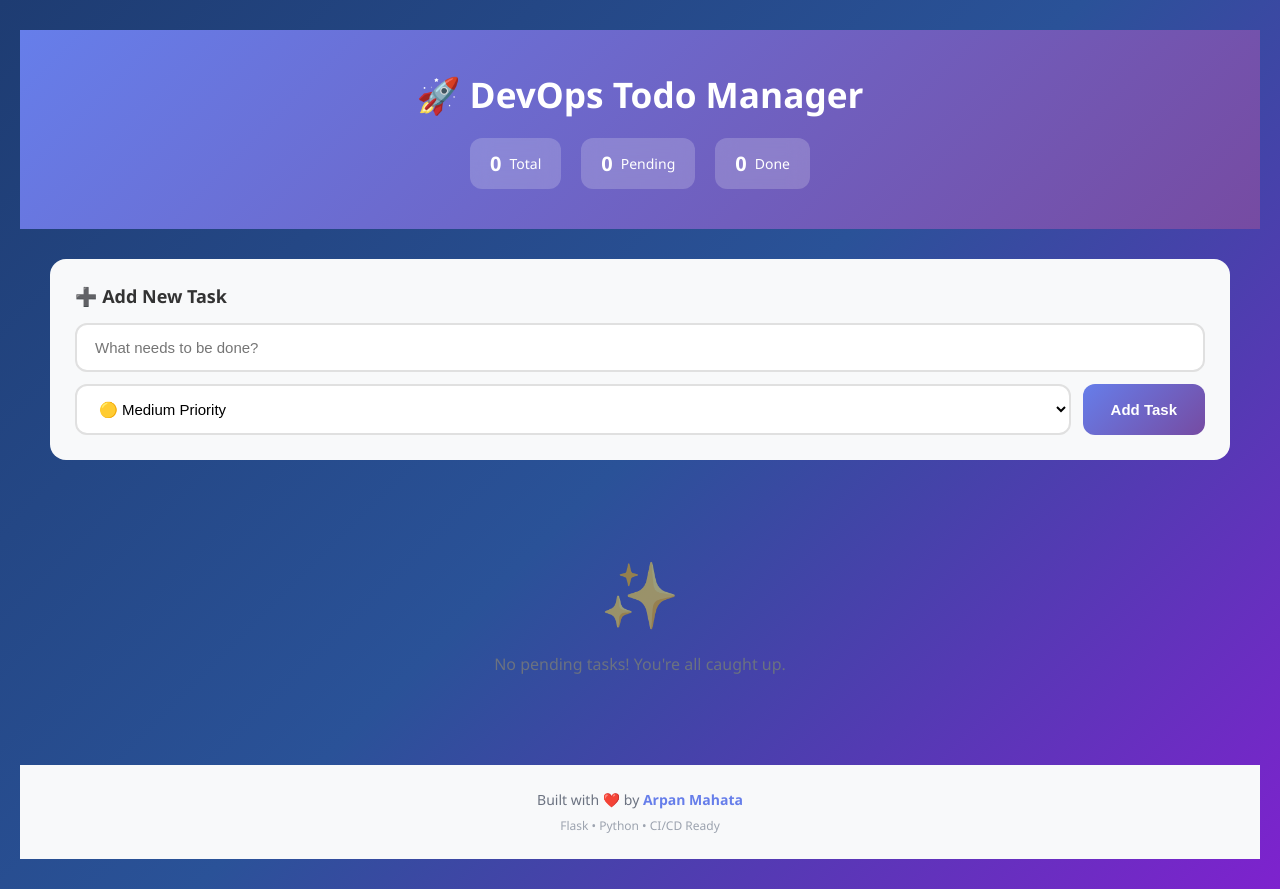
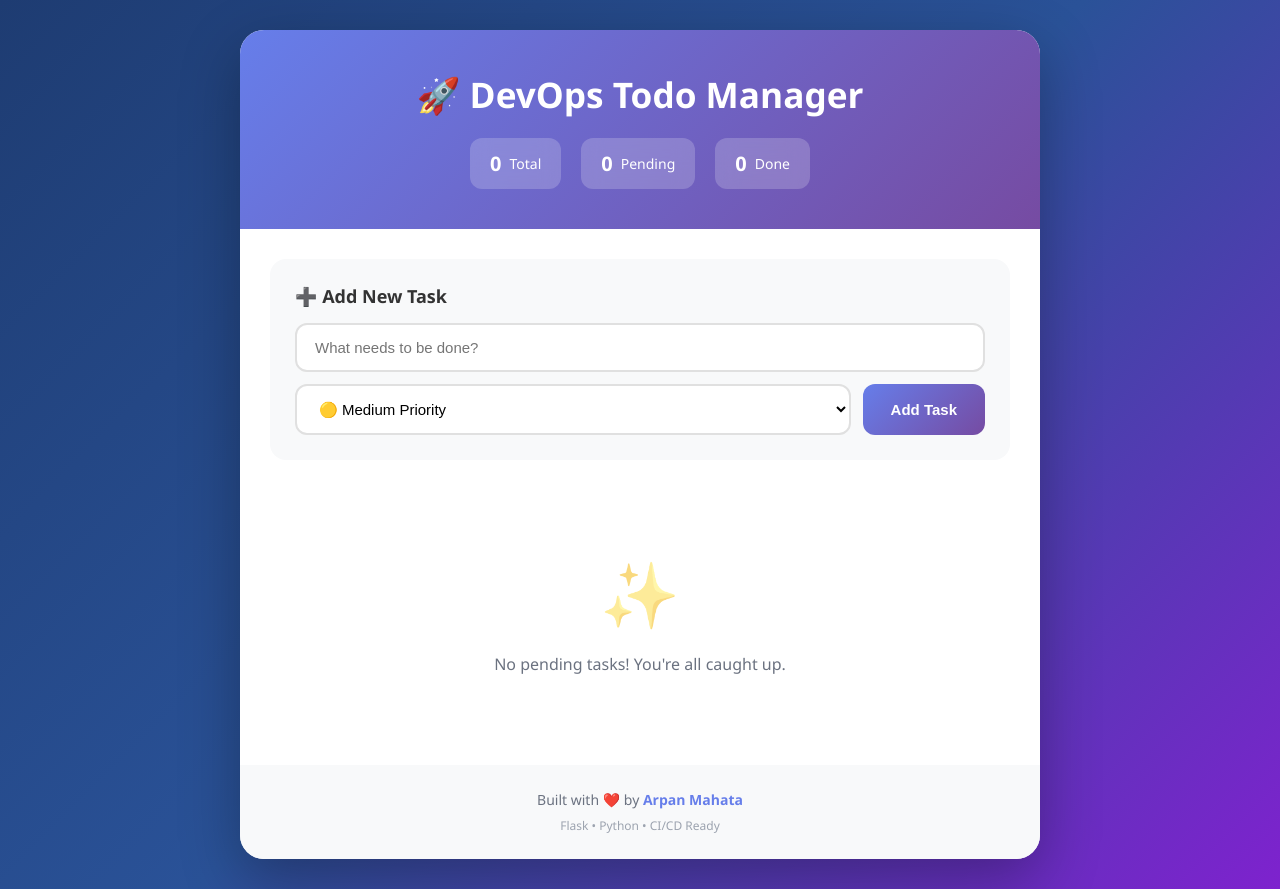
Before and after one commit to arpanmahata-dev/todo-app-devops, a Flask app: page / in a window 1280 px wide. Run offline with Flask 3, Linux system fonts and the light colour scheme.

Commit message:
CSS Container Error Fixed #3

```diff
--- a/templates/index.html
+++ b/templates/index.html
@@ -18,7 +18,7 @@
             padding: 30px 20px;
         }
 
-        #.container {
+        .container {
             max-width: 800px;
             margin: 0 auto;
             background: white;
```
